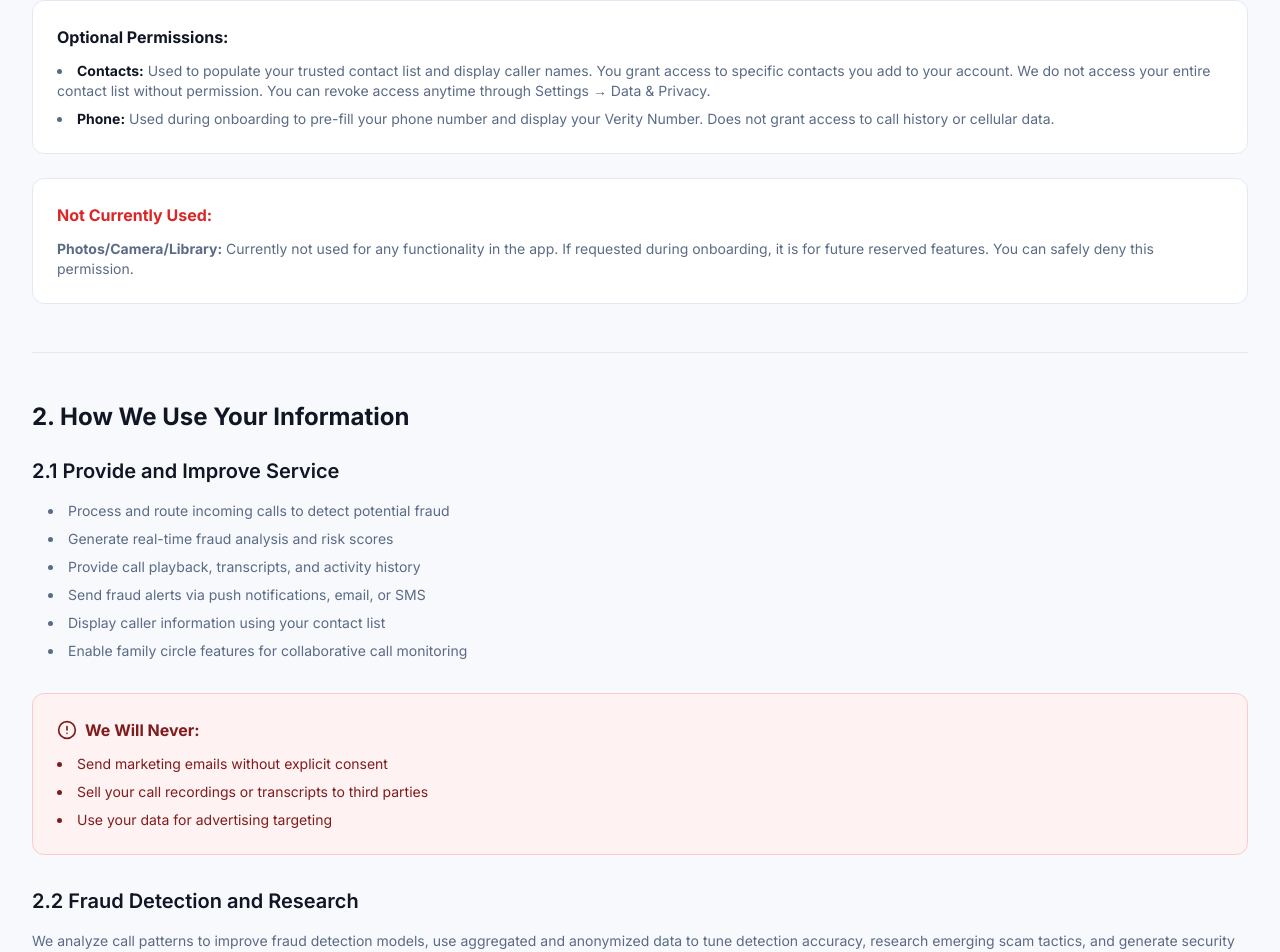
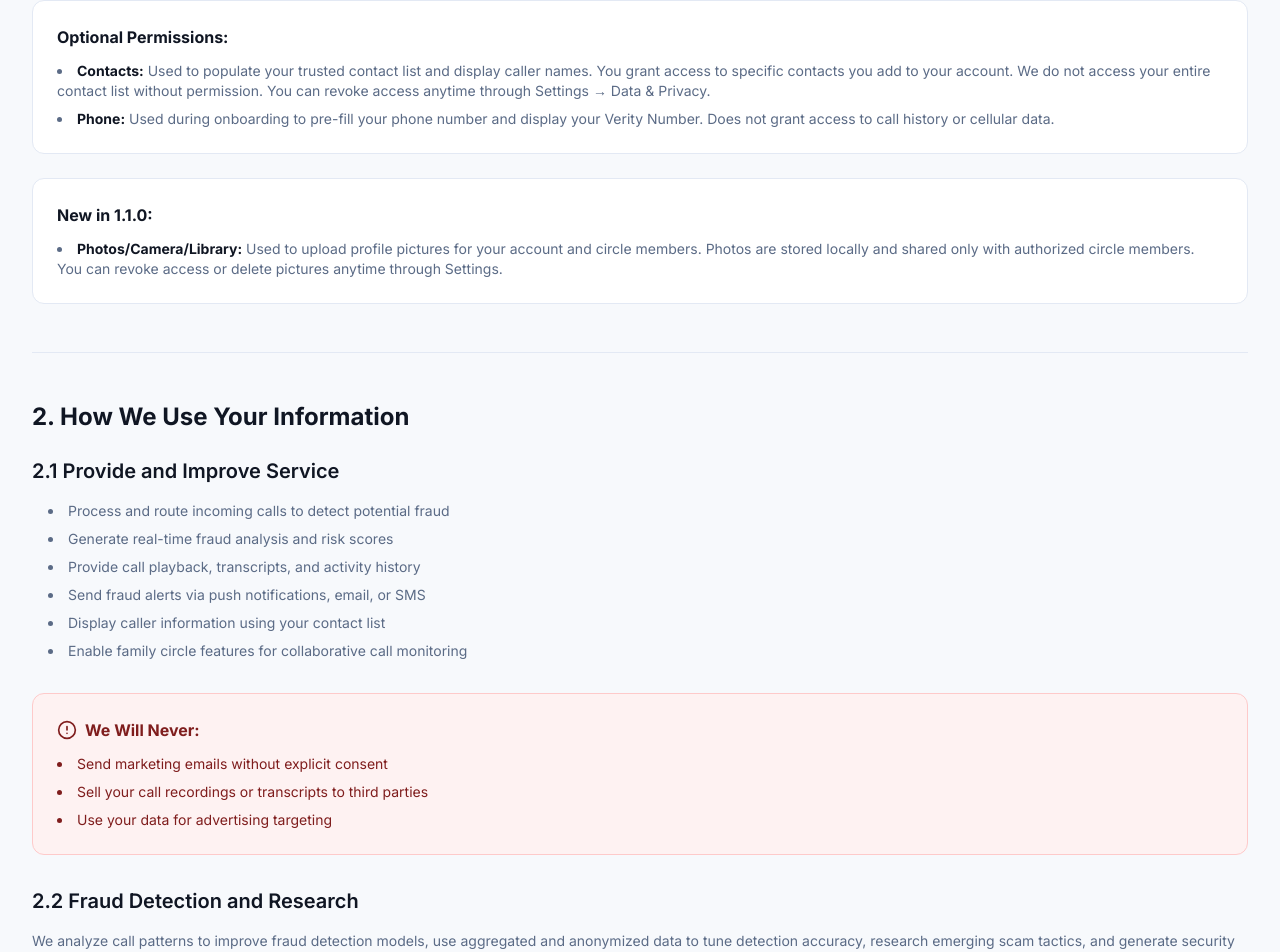
Before and after one commit to SynisterSage/verityweb, a React (Vite) app: page /privacy in a window 1280 px wide. Shown: the part 2375-3327 px from the top of the page. Built offline with nearby package versions, Linux system fonts and the light colour scheme; no server answers.

Commit message:
fix: photos/camera/library permissions now correctly documented as used for profile pictures in 1.1.0

```diff
--- a/components/legal/PrivacyPolicy.tsx
+++ b/components/legal/PrivacyPolicy.tsx
@@ -137,10 +137,10 @@ export const PrivacyPolicy: React.FC = () => {
           </div>
 
           <div className="bg-light-card dark:bg-dark-card border border-light-border dark:border-dark-border p-6 rounded-xl">
-            <h4 className="font-bold text-light-text dark:text-dark-text mb-3 text-red-600 dark:text-red-400">Not Currently Used:</h4>
-            <p className="text-sm text-light-muted dark:text-dark-muted">
-              <strong>Photos/Camera/Library:</strong> Currently not used for any functionality in the app. If requested during onboarding, it is for future reserved features. You can safely deny this permission.
-            </p>
+            <h4 className="font-bold text-light-text dark:text-dark-text mb-3">New in 1.1.0:</h4>
+            <ul className="list-disc list-inside space-y-2 text-sm text-light-muted dark:text-dark-muted">
+              <li><strong className="text-light-text dark:text-dark-text">Photos/Camera/Library:</strong> Used to upload profile pictures for your account and circle members. Photos are stored locally and shared only with authorized circle members. You can revoke access or delete pictures anytime through Settings.</li>
+            </ul>
           </div>
         </section>
 
--- a/components/sections/supportResources.ts
+++ b/components/sections/supportResources.ts
@@ -150,7 +150,7 @@ export const PRIVACY_CONTENT: ResourceSection[] = [
       'Notifications (Required): Used to deliver real-time fraud alerts, suspicious call warnings, and circle activity updates. The app works without notifications enabled, but real-time delivery requires this permission.',
       'Contacts (Optional): Used to populate your trusted contact list and display caller names. You grant access only to specific contacts you add to your account. You can revoke access anytime through Settings → Data & Privacy.',
       'Phone (Optional): Used during onboarding to pre-fill your phone number and display your Verity Number. Does not grant access to call history or cellular data.',
-      'Photos/Camera/Library (Not Used): Currently not used for any functionality in the app. If requested during onboarding, it is for future reserved features. You can safely deny this permission.',
+      'Photos/Camera/Library (Optional - New in 1.1.0): Used to upload profile pictures for your account and circle members. Photos are stored securely and shared only with authorized circle members. You can delete pictures anytime through Settings.'
     ],
   },
   {
```
